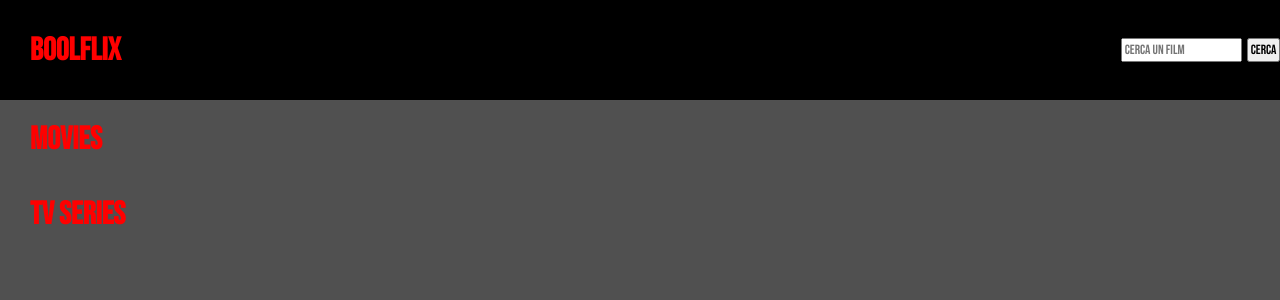
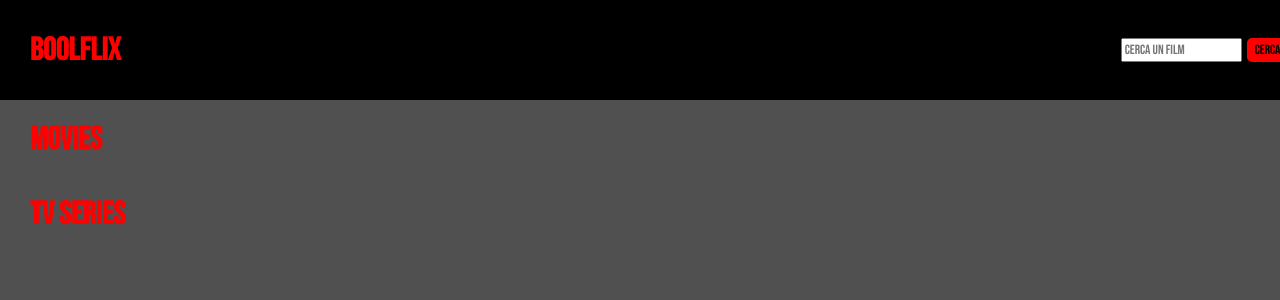
Before and after one commit to SimoneViglione/vite-boolflix, a Vue app: page / in a window 1280 px wide. Shown: the top 300 px of the page. Built offline with nearby package versions, Linux system fonts and the light colour scheme.

Commit message:
corretto voto

```diff
--- a/index.html
+++ b/index.html
@@ -6,7 +6,7 @@
     <meta name="viewport" content="width=device-width, initial-scale=1.0" />
     <title>Boolflix</title>
 
-
+    <link href="https://fonts.googleapis.com/css2?family=Open+Sans&display=swap" rel="stylesheet">
     <link href="https://fonts.googleapis.com/css2?family=Bebas+Neue&display=swap" rel="stylesheet">
     <link rel="stylesheet" href="https://cdnjs.cloudflare.com/ajax/libs/font-awesome/6.4.0/css/all.min.css" integrity="sha512-iecdLmaskl7CVkqkXNQ/ZH/XLlvWZOJyj7Yy7tcenmpD1ypASozpmT/E0iPtmFIB46ZmdtAc9eNBvH0H/ZpiBw==" crossorigin="anonymous" referrerpolicy="no-referrer" />
   </head>
--- a/src/App.vue
+++ b/src/App.vue
@@ -28,9 +28,9 @@
         }
 
         axios.get(urlMovieApi)
-        .then(response => {
-        this.store.movies = response.data.results;
-        console.log(response.data.results);
+          .then(response => {
+          this.store.movies = response.data.results;
+          console.log(response.data.results);
       });
 
         axios.get(urlSeriesApi)
--- a/src/components/MoviesDisplay.vue
+++ b/src/components/MoviesDisplay.vue
@@ -21,7 +21,7 @@ export default {
 
 <template>
     <div class="window">
-        <h1 style="color: red;">Movies</h1>
+        <h1>Movies</h1>
         <ul>
             <li v-for="(movie, index) in store.movies" :key="index">
                 <div class="flip-card">
@@ -34,10 +34,14 @@ export default {
                             <h4>Titolo: {{ movie.title }}</h4>
                             <h4>Titolo originale: {{ movie.original_title }}</h4>
                             <div>
-                                Lingua originale: <img :src="getLanguageFlag(movie.original_language)" alt="Language Flag" class="flag" />
+                               <h4>Lingua originale</h4>: <img :src="getLanguageFlag(movie.original_language)" alt="Language Flag" class="flag" />
                             </div>
                             <div>
-                                Voto: <i v-for="n in Math.ceil(movie.vote_average / 2)" class="fa-solid fa-star"></i>
+                                <h4>Voto</h4>:
+                                <span v-for="i in 5" :key="i">
+                                    <i v-if="i <= Math.ceil(movie.vote_average / 2)" class="fa-solid fa-star"></i>
+                                    <i v-else class="fa-regular fa-star"></i>
+                                </span>
                             </div>
                         </div>
                     </div>
@@ -53,6 +57,13 @@ export default {
 
     h1 {
         margin-bottom: 1rem;
+        color: red;
+        font-family: 'Bebas Neue', cursive;
+    }
+
+    h4 {
+        display: inline-block;
+        margin-bottom: 5px;
     }
 
 </style>
--- a/src/components/TheHeader.vue
+++ b/src/components/TheHeader.vue
@@ -25,23 +25,29 @@
 <style lang="scss" scoped>
     .container {
         height: 100px;
-        background-color: black;
+        background-color: rgb(0, 0, 0);
         color: red;
         align-items: center;
         display: flex;
 
             h1 {
                 margin-left: 30px;
+                font-family: 'Bebas Neue', cursive;
             }
     }
 
     .searchbar {
         margin-left: 1000px;
         padding: 2px;
+        font-family: 'Bebas Neue', cursive;
     }
 
     button {
-        padding: 2px;
+        padding: 4px 8px;
         margin-left: 5px;
+        font-family: 'Bebas Neue', cursive;
+        background-color: red;
+        border: none;
+        border-radius: 5px;
     }
 </style>
--- a/src/components/TvSeriesDisplay.vue
+++ b/src/components/TvSeriesDisplay.vue
@@ -22,7 +22,7 @@
 
 <template>
     <div class="window">
-        <h1 style="color: red;">TV Series</h1>
+        <h1>TV Series</h1>
         <ul>
             <li v-for="(series, index) in store.tvSeries" :key="index">
                 <div class="flip-card">
@@ -33,13 +33,13 @@
 
                         <div class="flip-card-back">
                             <h4>Titolo: {{ series.name }}</h4>
-                            <h4>Titolo originale :{{ series.original_name }}</h4>
+                            <h4>Titolo originale: {{ series.original_name }}</h4>
                             <div>
-                                Lingua originale: <img :src="getLanguageFlag(series.original_language)" alt="Language Flag" class="flag" />
+                                <h4>Lingua originale</h4>: <img :src="getLanguageFlag(series.original_language)" alt="Language Flag" class="flag" />
                             </div>
 
                             <div>
-                                Voto: <i v-for="n in Math.ceil(series.vote_average / 2)" class="fa-solid fa-star"></i>
+                                <h4>Voto</h4>: <i v-for="n in Math.ceil(series.vote_average / 2)" class="fa-solid fa-star"></i>
                             </div>
                         </div>
                     </div>
@@ -53,6 +53,13 @@
 
     h1 {
         margin-bottom: 1rem;
+        color: red;
+        font-family: 'Bebas Neue', cursive;
+    }
+
+    h4 {
+        display: inline-block;
+        margin-bottom: 5px;
     }
 
 </style>
--- a/src/styles/general.scss
+++ b/src/styles/general.scss
@@ -2,11 +2,11 @@
     margin: 0;
     padding: 0;
     box-sizing: border-box;
-    font-family: 'Bebas Neue', cursive;
 }
 
 body {
     background-color: rgb(80, 80, 80);
+    font-family: 'Open Sans', sans-serif;
 }
 
 .window {
@@ -35,7 +35,7 @@ li {
     border: solid 2px white;
 }
 
-.fa-star {
+.fa-solid {
     color: yellow;
 }
 
```
